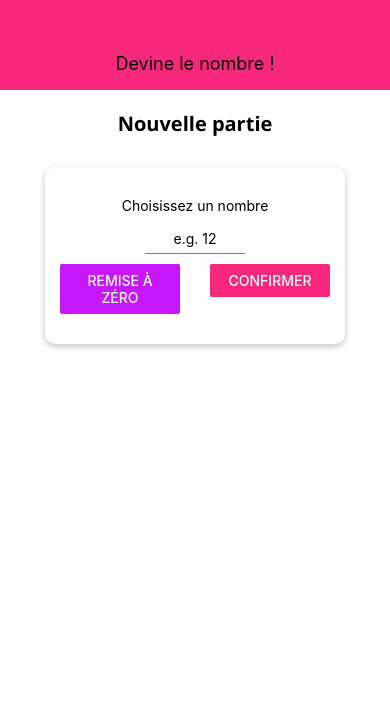
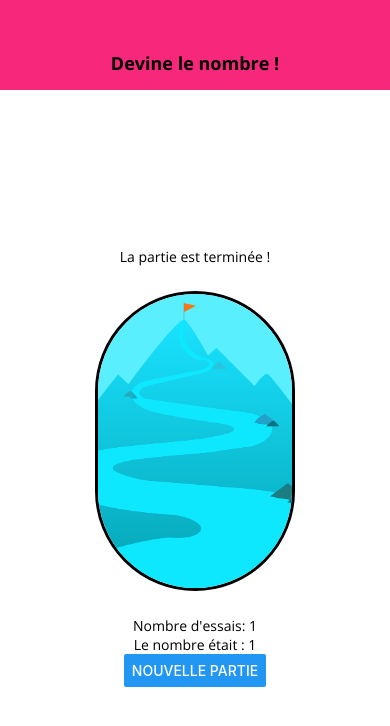
Before and after one commit to jeromehenry3/Devine-le-nombre_react-native, a React Native app: screen / in a window 390 px wide. Shown: the top 726 px of the page. Built offline with nearby package versions, Linux system fonts and the light colour scheme.

Commit message:
img added

```diff
--- a/App.js
+++ b/App.js
@@ -40,6 +40,7 @@ export default function App() {
   }
 
   let content = <StartGameScreen onStartGame={startGameHandler} onGameOver={gameOverHandler}/>
+  content = <GameOverScreen roundsNumber={1} userNumber={1} onRestart={configureNewGameHandler}/>
 
   if (userNumber && guessRounds <= 0) {
     content = <GameScreen userChoice={userNumber} onGameOver={gameOverHandler} />
--- /dev/null
+++ b/components/BodyText.js
@@ -0,0 +1,14 @@
+import React from 'react';
+import { Text, StyleSheet } from 'react-native';
+
+const BodyText = props => (
+    <Text style={{...styles.text, ...props.style}}>{props.children}</Text>
+);
+
+const styles = StyleSheet.create({
+    text: {
+        fontFamily: 'open-sans',
+    }
+})
+
+export default BodyText;
--- a/components/Header.js
+++ b/components/Header.js
@@ -22,6 +22,7 @@ const styles = StyleSheet.create({
     headerTitle: {
         color: 'black',
         fontSize: 18,
+        fontFamily: 'open-sans-bold'
     }
 });
 
--- /dev/null
+++ b/constants/default-styles.js
@@ -0,0 +1,7 @@
+import { StyleSheet } from 'react-native';
+
+export default StyleSheet.create({
+    bodyText: {
+        fontFamily: 'open-sans',
+    }
+})
--- a/screens/GameOverScreen.js
+++ b/screens/GameOverScreen.js
@@ -1,14 +1,22 @@
 import React from 'react';
-import { View, Text, StyleSheet, Button } from 'react-native';
+import { View, StyleSheet, Button, Image } from 'react-native';
+import BodyText from '../components/BodyText';
 
 
 const GameOverScreen = props => {
 
     return (
         <View style={styles.screen}>
-            <Text>La partie est terminée !</Text>
-            <Text>Nombre d'essais: {props.roundsNumber}</Text>
-            <Text>Le nombre était : {props.userNumber}</Text>
+            <BodyText>La partie est terminée !</BodyText>
+            <View style={styles.imageContainer}>
+                <Image
+                    style={styles.image}
+                    resizeMode='cover'
+                    source={require('../assets/img/success.png')}
+                />
+            </View>
+            <BodyText>Nombre d'essais: {props.roundsNumber}</BodyText>
+            <BodyText>Le nombre était : {props.userNumber}</BodyText>
             <Button title='Nouvelle partie' onPress={props.onRestart} />
         </View>
     )
@@ -19,6 +27,19 @@ const styles = StyleSheet.create({
         flex: 1,
         alignItems: 'center',
         justifyContent: 'center',
+    },
+    imageContainer: {
+        width: 200,
+        height: 300,
+        borderRadius: 150,
+        borderWidth: 3,
+        borderColor: 'black',
+        overflow: 'hidden',
+        marginVertical: 25,
+    },
+    image: {
+        width: '100%',
+        height: '100%',
     }
 })
 
--- a/screens/GameScreen.js
+++ b/screens/GameScreen.js
@@ -3,6 +3,8 @@ import { View, Text, StyleSheet, Button, Alert } from 'react-native';
 
 import NumberContainer from '../components/NumberContainer';
 import Card from '../components/Card';
+
+import DefaultStyles from '../constants/default-styles';
 
 const generateRandomBetween = (min, max, exclude) => {
     min = Math.ceil(min);
@@ -51,7 +53,7 @@ const GameScreen = props => {
 
     return (
         <View style={styles.screen}>
-            <Text>Tentative :</Text>
+            <Text style={DefaultStyles.bodyText}>Tentative :</Text>
             <NumberContainer>{currentGuess}</NumberContainer>
             <Card style={styles.buttonContainer}>
                 <Button title='Plus petit' onPress={() => nextGuessHandler('lower')}></Button>
--- a/screens/StartGameScreen.js
+++ b/screens/StartGameScreen.js
@@ -1,6 +1,7 @@
 import React, { useState } from 'react';
-import { View, StyleSheet, Text, Button, TouchableWithoutFeedback, Keyboard, Alert } from 'react-native';
+import { View, StyleSheet, Button, TouchableWithoutFeedback, Keyboard, Alert } from 'react-native';
 import Card from '../components/Card'
+import BodyText from '../components/BodyText';
 import Input from '../components/Input'
 import NumberContainer from '../components/NumberContainer';
 import Colors from '../constants/colors';
@@ -47,9 +48,9 @@ const StartGameScreen = ({onStartGame}) => {
     return(
         <TouchableWithoutFeedback onPress={Keyboard.dismiss}>
             <View style={styles.screen}>
-                <Text style={styles.title}>Nouvelle partie</Text>
+                <BodyText style={styles.title}>Nouvelle partie</BodyText>
                 <Card style={styles.card}>
-                    <Text>Choisissez un nombre</Text>
+                    <BodyText>Choisissez un nombre</BodyText>
                     <Input
                     onChangeText={numberInputHandler}
                     value={enteredValue}
```
Also changed, not shown: assets/img/success.png (added).
